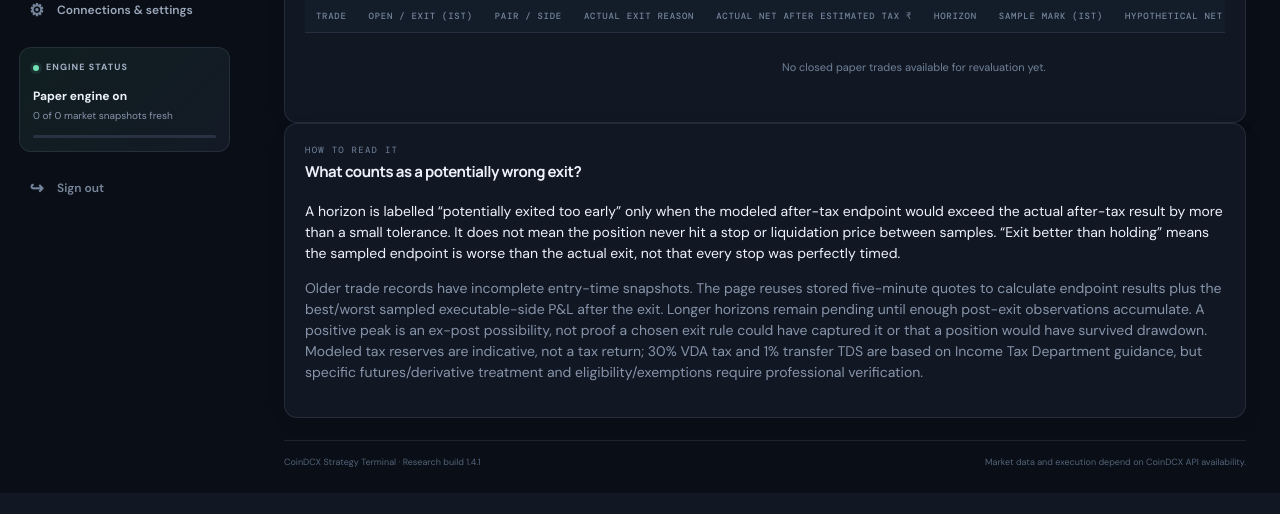
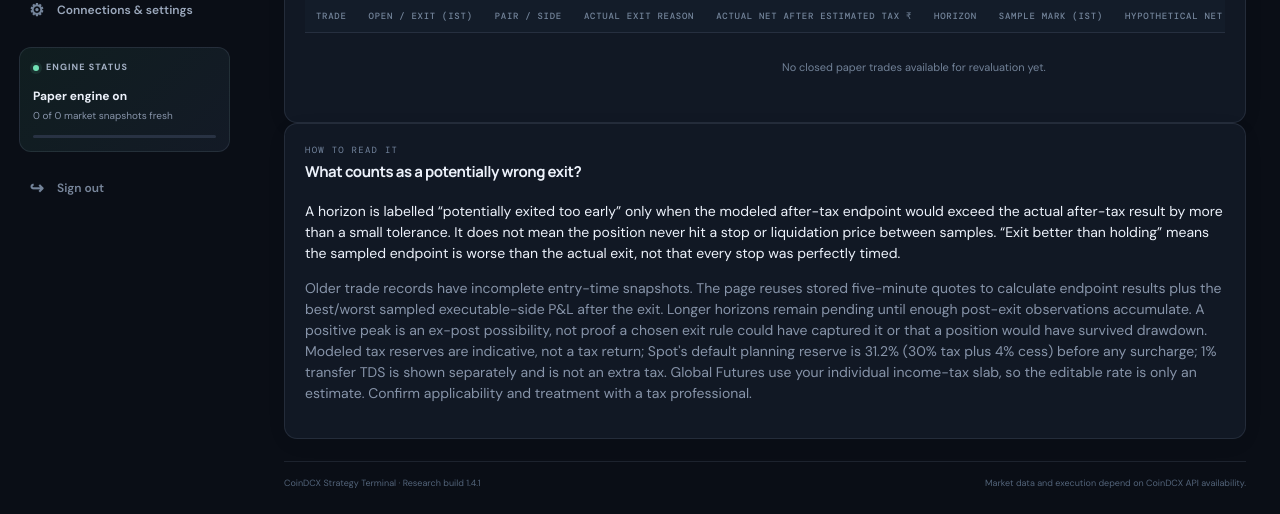
Before and after one commit to yashbajpaiknpindia-spec/24x7Coindcx, a FastAPI app: page /loss-review in a window 1280 px wide. Shown: the part 914-1428 px from the top of the page. Before the commit the page ends 1407 px from the top, so only its background shows below. Run offline with FastAPI, Linux system fonts and the light colour scheme; the visitor is signed in with stand-in values (Sample User, id 1); some libraries are stand-ins or nearby versions.

Commit message:
Clarify cess-inclusive spot tax and separate futures slab assumption

```diff
--- a/app/templates/loss_review.html
+++ b/app/templates/loss_review.html
@@ -30,6 +30,6 @@
 </tbody></table></div></section>
 <section class="panel"><div class="panel-head"><div><div class="eyebrow">HOW TO READ IT</div><h3>What counts as a potentially wrong exit?</h3></div></div>
 <p>A horizon is labelled “potentially exited too early” only when the modeled after-tax endpoint would exceed the actual after-tax result by more than a small tolerance. It does not mean the position never hit a stop or liquidation price between samples. “Exit better than holding” means the sampled endpoint is worse than the actual exit, not that every stop was perfectly timed.</p>
-<p class="muted">Older trade records have incomplete entry-time snapshots. The page reuses stored five-minute quotes to calculate endpoint results plus the best/worst sampled executable-side P&amp;L after the exit. Longer horizons remain pending until enough post-exit observations accumulate. A positive peak is an ex-post possibility, not proof a chosen exit rule could have captured it or that a position would have survived drawdown. Modeled tax reserves are indicative, not a tax return; 30% VDA tax and 1% transfer TDS are based on Income Tax Department guidance, but specific futures/derivative treatment and eligibility/exemptions require professional verification.</p>
+<p class="muted">Older trade records have incomplete entry-time snapshots. The page reuses stored five-minute quotes to calculate endpoint results plus the best/worst sampled executable-side P&amp;L after the exit. Longer horizons remain pending until enough post-exit observations accumulate. A positive peak is an ex-post possibility, not proof a chosen exit rule could have captured it or that a position would have survived drawdown. Modeled tax reserves are indicative, not a tax return; Spot's default planning reserve is 31.2% (30% tax plus 4% cess) before any surcharge; 1% transfer TDS is shown separately and is not an extra tax. Global Futures use your individual income-tax slab, so the editable rate is only an estimate. Confirm applicability and treatment with a tax professional.</p>
 </section>
 {% endblock %}
```
